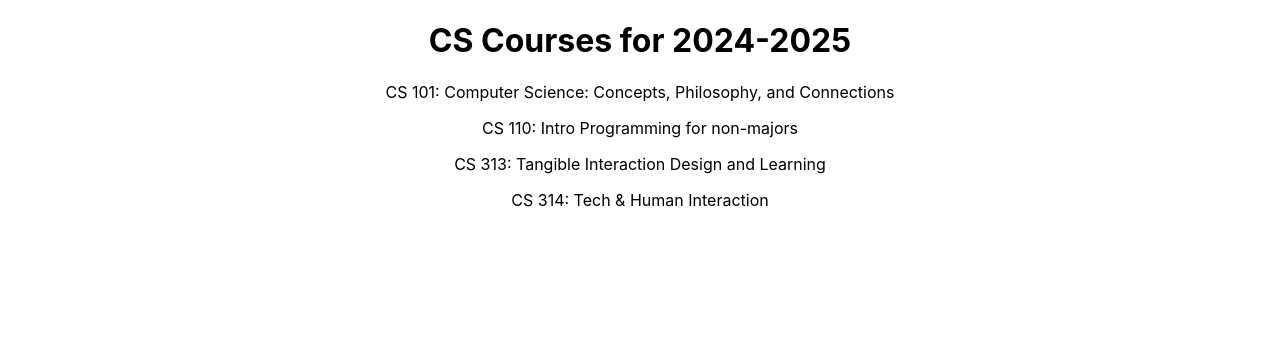
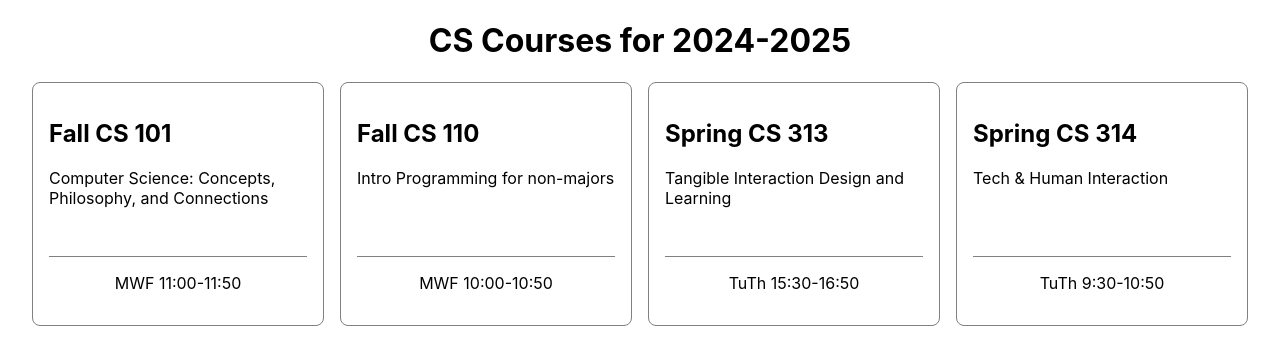
Before and after one commit to angelp03/react-tutorial, a React (Vite) app: page / in a window 1280 px wide. Shown: the top 364 px of the page. Built offline with nearby package versions, Linux system fonts and the light colour scheme.

Commit message:
Add course list styling

```diff
--- /dev/null
+++ b/src/components/CourseCard.css
@@ -0,0 +1,26 @@
+.course-card-div {
+    width: 100%;
+    display: flex;
+    border: 1px solid gray;
+    padding: 1rem;
+    box-sizing: border-box;
+    border-radius:0.5rem;
+}
+
+.course-card-info {
+    width: 100%;
+    height: 100%;
+    display: flex;
+    flex-direction: column;
+    justify-content: space-between;
+    gap: 2rem;
+}
+
+.course-card-header {
+    text-align: left;
+}
+
+.course-card-time {
+    border-top: 1px solid gray;
+    text-align: center;
+}
--- /dev/null
+++ b/src/components/CourseCard.jsx
@@ -0,0 +1,22 @@
+import "./CourseCard.css"
+const CourseCard = ({course}) => (
+    <div className="course-card-div">
+        <div className="course-card-info">
+            <div className="course-card-header">
+                <h2>
+                    {course.term} CS {course.number}
+                </h2>
+                <p>
+                    {course.title}
+                </p>
+            </div>
+            <div className="course-card-time">
+                <p>
+                    {course.meets}
+                </p>
+            </div>
+        </div>
+    </div>
+)
+
+export default CourseCard
--- /dev/null
+++ b/src/components/CourseList.css
@@ -0,0 +1,6 @@
+.course-list {
+    display: grid;
+    grid-template-columns: repeat(auto-fit,  minmax(14rem, 1fr));
+    gap: 1rem;
+    padding: 0 2rem;
+}
--- a/src/components/CourseList.jsx
+++ b/src/components/CourseList.jsx
@@ -1,10 +1,10 @@
+import CourseCard from "./CourseCard"
+import "./CourseList.css"
 const CourseList = ({courses}) => (
-    <div>
+    <div className="course-list">
         {Object.entries(courses).map(([id, course]) => (
-        <p>
-            CS {course.number}: {course.title}
-        </p>
-    ))}
+        <CourseCard key={id} course={course}/>
+        ))}
     </div>
 )
 
```
